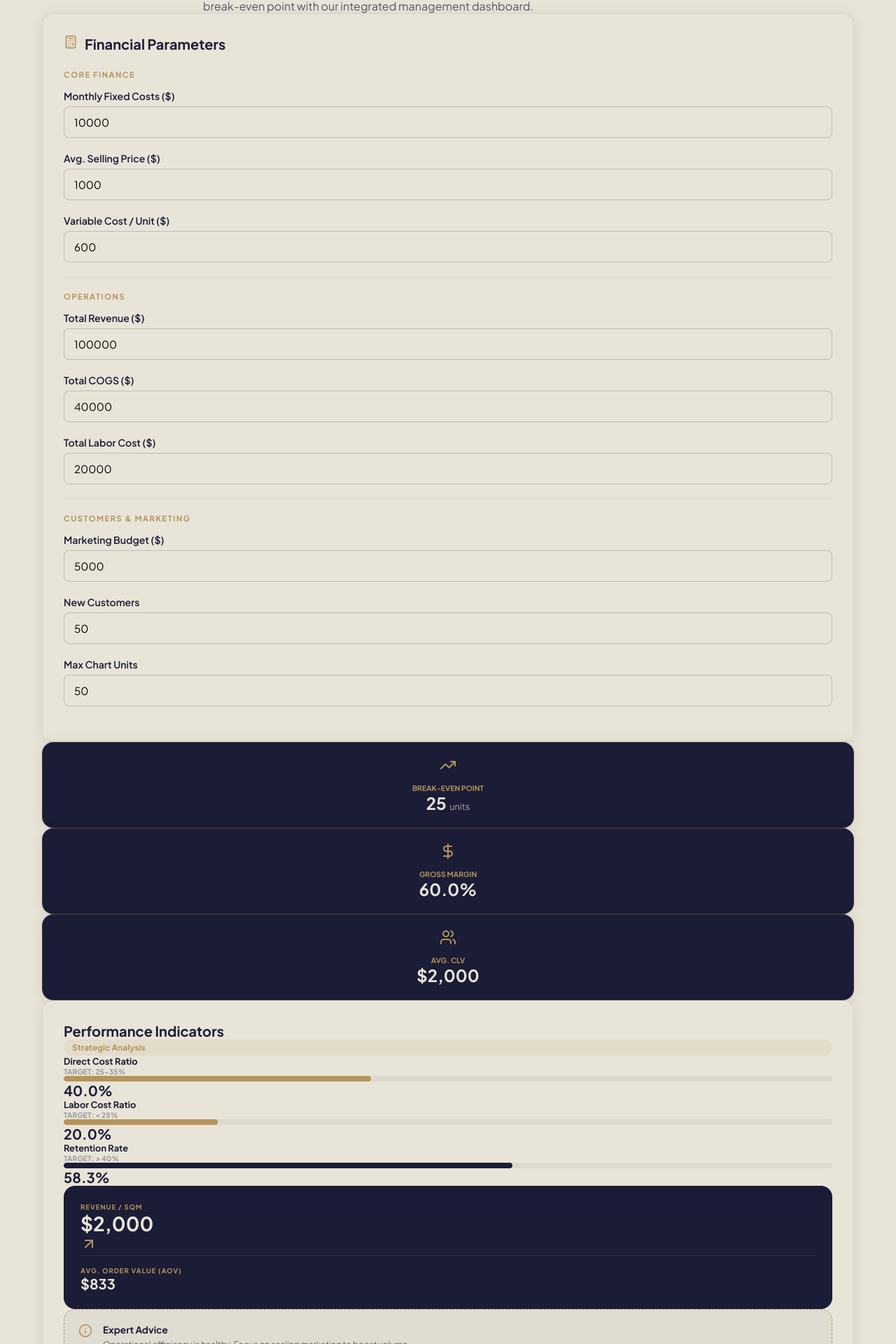
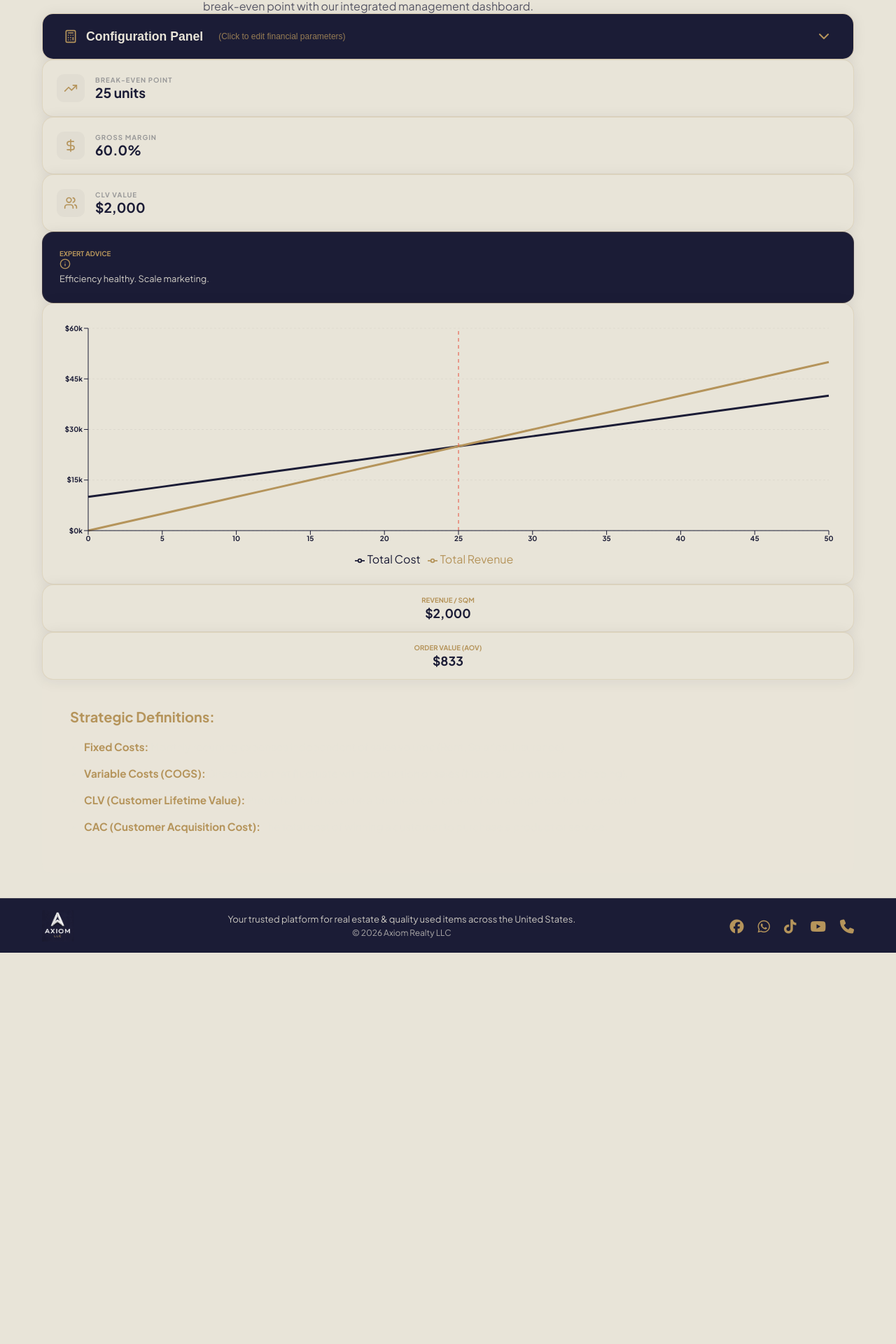
Before and after one commit to dphung88/real-estate-marketplace, a Next.js app: page /tools/break-even in a window 1280 px wide. Shown: the part 496-2416 px from the top of the page at 70% size. After the commit the page ends 1857 px from the top, so only its background shows below. Built offline with nearby package versions, Linux system fonts and the light colour scheme.

Commit message:
UI Optimization: Compact Collapsible Finance Dashboard

```diff
--- a/app/components/tools/AxiomBreakEven.js
+++ b/app/components/tools/AxiomBreakEven.js
@@ -20,298 +20,172 @@ import {
   Target,
   ArrowUpRight,
   Info,
-  Layers,
-  ShoppingBag
+  ShoppingBag,
+  ChevronDown,
+  ChevronUp
 } from 'lucide-react';
 
 const AxiomBreakEven = () => {
   // --- State for Inputs ---
-  // Basic Finance
   const [fixedCosts, setFixedCosts] = useState(10000);
   const [sellingPrice, setSellingPrice] = useState(1000);
   const [variableCost, setVariableCost] = useState(600);
-
-  // Operations
   const [totalRevenue, setTotalRevenue] = useState(100000);
   const [cogs, setCogs] = useState(40000);
   const [laborCost, setLaborCost] = useState(20000);
   const [area, setArea] = useState(50);
-
-  // Marketing & Customer
   const [marketingCost, setMarketingCost] = useState(5000);
   const [newCustomers, setNewCustomers] = useState(50);
   const [oldCustomers, setOldCustomers] = useState(70);
   const [totalOrders, setTotalOrders] = useState(120);
 
-  // Chart view state
   const [maxUnits, setMaxUnits] = useState(50);
   const [chartData, setChartData] = useState([]);
+  const [isInputExpanded, setIsInputExpanded] = useState(false);
 
   // --- Calculations ---
   const contributionMargin = sellingPrice - variableCost;
   const breakEvenUnits = contributionMargin > 0 ? Math.ceil(fixedCosts / contributionMargin) : Infinity;
-  const breakEvenRevenue = isFinite(breakEvenUnits) ? breakEvenUnits * sellingPrice : 0;
-
   const grossProfitMargin = totalRevenue > 0 ? ((totalRevenue - cogs) / totalRevenue) * 100 : 0;
-  const laborCostRatio = totalRevenue > 0 ? (laborCost / totalRevenue) * 100 : 0;
-  const directCostRatio = totalRevenue > 0 ? (cogs / totalRevenue) * 100 : 0;
-
-  const aov = totalOrders > 0 ? totalRevenue / totalOrders : 0;
-  const cac = newCustomers > 0 ? marketingCost / newCustomers : 0;
   const retentionRate = (newCustomers + oldCustomers) > 0 ? (oldCustomers / (newCustomers + oldCustomers)) * 100 : 0;
-  const clv = aov * (retentionRate > 0 ? (100 / (Math.max(1, 100 - retentionRate))) : 1);
+  const clv = totalOrders > 0 ? (totalRevenue / totalOrders) * (retentionRate > 0 ? (100 / Math.max(1, 100 - retentionRate)) : 1) : 0;
   const revenuePerSqm = area > 0 ? totalRevenue / area : 0;
 
   useEffect(() => {
-    // Generate Chart Data
     const data = [];
     const step = Math.max(1, Math.ceil(maxUnits / 10));
     const limit = Math.max(maxUnits, isFinite(breakEvenUnits) ? breakEvenUnits * 1.5 : 0);
-    const finalLimit = Math.min(limit, 5000);
-
-    for (let i = 0; i <= finalLimit; i += step) {
-      const totalFixed = fixedCosts;
-      const totalVar = i * variableCost;
-      const cost = totalFixed + totalVar;
-      const rev = i * sellingPrice;
-      data.push({
-        units: i,
-        totalCost: cost,
-        totalRevenue: rev,
-      });
+    for (let i = 0; i <= Math.min(limit, 5000); i += step) {
+      data.push({ units: i, totalCost: fixedCosts + (i * variableCost), totalRevenue: i * sellingPrice });
     }
     setChartData(data);
   }, [fixedCosts, variableCost, sellingPrice, maxUnits, breakEvenUnits]);
 
-  const formatUSD = (value) => {
-    return new Intl.NumberFormat('en-US', {
-      style: 'currency',
-      currency: 'USD',
-      maximumFractionDigits: 0
-    }).format(value);
-  };
+  const formatUSD = (v) => new Intl.NumberFormat('en-US', { style: 'currency', currency: 'USD', maximumFractionDigits: 0 }).format(v);
 
   return (
     <div className="axiom-finance-hub" style={{ fontFamily: "'Plus Jakarta Sans', sans-serif" }}>
-      <div className="grid grid-cols-1 lg:grid-cols-12 gap-8">
 
-        {/* LEFT: INPUTS (4 cols) */}
-        <div className="lg:col-span-4 space-y-6">
-          <div className="contact-form-box" style={{ padding: '30px' }}>
-            <h3 style={{ fontSize: '1.25rem', fontWeight: '700', color: '#1B1C36', marginBottom: '24px', display: 'flex', itemsCenter: 'center', gap: '10px' }}>
+      {/* 1. COLLAPSIBLE INPUT PANEL */}
+      <div className="contact-form-box mb-8" style={{ padding: '0', overflow: 'hidden', border: '1px solid rgba(181, 148, 91, 0.3)' }}>
+        <button
+          onClick={() => setIsInputExpanded(!isInputExpanded)}
+          style={{ width: '100%', padding: '20px 30px', background: '#1B1C36', border: 'none', display: 'flex', justifyContent: 'space-between', alignItems: 'center', cursor: 'pointer' }}
+        >
+          <div style={{ display: 'flex', alignItems: 'center', gap: '12px' }}>
             <Calculator size={20} color="#B5945B" />
-              Financial Parameters
-            </h3>
+            <span style={{ color: '#E8E4D8', fontWeight: '700', fontSize: '1.1rem' }}>Configuration Panel</span>
+            {!isInputExpanded && <span style={{ color: '#B5945B', fontSize: '0.75rem', marginLeft: '10px', opacity: '0.8' }}>(Click to edit financial parameters)</span>}
+          </div>
+          {isInputExpanded ? <ChevronUp color="#B5945B" /> : <ChevronDown color="#B5945B" />}
+        </button>
 
-            <div className="contact-form space-y-6">
-              {/* Basic Section */}
-              <div className="input-section">
-                <p style={{ fontSize: '0.7rem', fontWeight: '800', color: '#B5945B', textTransform: 'uppercase', letterSpacing: '1.5px', marginBottom: '15px' }}>Core Finance</p>
+        {isInputExpanded && (
+          <div style={{ padding: '30px', background: '#FFF' }} className="animate-in slide-in-from-top duration-300">
+            <div className="grid grid-cols-1 md:grid-cols-3 gap-8">
               <div className="space-y-4">
-                  <div className="form-group">
-                    <label>Monthly Fixed Costs ($)</label>
-                    <input type="number" value={fixedCosts} onChange={(e) => setFixedCosts(Number(e.target.value))} />
+                <p style={{ fontSize: '0.7rem', fontWeight: '800', color: '#B5945B', textTransform: 'uppercase', letterSpacing: '1px' }}>Core Finance</p>
+                <MiniInput label="Fixed Costs ($)" value={fixedCosts} set={setFixedCosts} />
+                <MiniInput label="Selling Price ($)" value={sellingPrice} set={setSellingPrice} />
+                <MiniInput label="Variable Cost ($)" value={variableCost} set={setVariableCost} />
               </div>
-                  <div className="form-group">
-                    <label>Avg. Selling Price ($)</label>
-                    <input type="number" value={sellingPrice} onChange={(e) => setSellingPrice(Number(e.target.value))} />
+              <div className="space-y-4">
+                <p style={{ fontSize: '0.7rem', fontWeight: '800', color: '#B5945B', textTransform: 'uppercase', letterSpacing: '1px' }}>Operations</p>
+                <MiniInput label="Total Revenue ($)" value={totalRevenue} set={setTotalRevenue} />
+                <MiniInput label="Labor Cost ($)" value={laborCost} set={setLaborCost} />
+                <MiniInput label="Area (SQM)" value={area} set={setArea} />
               </div>
-                  <div className="form-group">
-                    <label>Variable Cost / Unit ($)</label>
-                    <input type="number" value={variableCost} onChange={(e) => setVariableCost(Number(e.target.value))} />
+              <div className="space-y-4">
+                <p style={{ fontSize: '0.7rem', fontWeight: '800', color: '#B5945B', textTransform: 'uppercase', letterSpacing: '1px' }}>Marketing</p>
+                <MiniInput label="Marketing Budget ($)" value={marketingCost} set={setMarketingCost} />
+                <MiniInput label="New Customers" value={newCustomers} set={setNewCustomers} />
+                <MiniInput label="Max Chart Units" value={maxUnits} set={setMaxUnits} />
               </div>
             </div>
           </div>
+        )}
+      </div>
 
-              {/* Operations Section */}
-              <div className="input-section" style={{ borderTop: '1px solid rgba(0,0,0,0.05)', paddingTop: '20px' }}>
-                <p style={{ fontSize: '0.7rem', fontWeight: '800', color: '#B5945B', textTransform: 'uppercase', letterSpacing: '1.5px', marginBottom: '15px' }}>Operations</p>
-                <div className="space-y-4">
-                  <div className="form-group">
-                    <label>Total Revenue ($)</label>
-                    <input type="number" value={totalRevenue} onChange={(e) => setTotalRevenue(Number(e.target.value))} />
+      {/* 2. MAIN DASHBOARD (FIXED HEIGHT) */}
+      <div className="grid grid-cols-1 lg:grid-cols-12 gap-6">
+        {/* Left: Key Metrics (4 cols) */}
+        <div className="lg:col-span-4 space-y-4">
+          <CompactMetric label="Break-Even Point" value={`${breakEvenUnits.toLocaleString()} units`} icon={<TrendingUp size={20} color="#B5945B" />} />
+          <CompactMetric label="Gross Margin" value={`${grossProfitMargin.toFixed(1)}%`} icon={<DollarSign size={20} color="#B5945B" />} />
+          <CompactMetric label="CLV Value" value={formatUSD(clv)} icon={<Users size={20} color="#B5945B" />} />
+
+          <div className="contact-info-box" style={{ padding: '24px', background: '#1B1C36', color: '#E8E4D8' }}>
+            <div className="flex justify-between items-center mb-4">
+              <p style={{ fontSize: '0.6rem', textTransform: 'uppercase', color: '#B5945B', fontWeight: '800' }}>Expert Advice</p>
+              <Info size={16} color="#B5945B" />
             </div>
-                  <div className="form-group">
-                    <label>Total COGS ($)</label>
-                    <input type="number" value={cogs} onChange={(e) => setCogs(Number(e.target.value))} />
-                  </div>
-                  <div className="form-group">
-                    <label>Total Labor Cost ($)</label>
-                    <input type="number" value={laborCost} onChange={(e) => setLaborCost(Number(e.target.value))} />
-                  </div>
+            <p style={{ fontSize: '0.8rem', lineHeight: '1.5', opacity: '0.9' }}>
+              {grossProfitMargin < 40 ? "Margin low. Review pricing." : "Efficiency healthy. Scale marketing."}
+            </p>
           </div>
         </div>
 
-              {/* Customer Section */}
-              <div className="input-section" style={{ borderTop: '1px solid rgba(0,0,0,0.05)', paddingTop: '20px' }}>
-                <p style={{ fontSize: '0.7rem', fontWeight: '800', color: '#B5945B', textTransform: 'uppercase', letterSpacing: '1.5px', marginBottom: '15px' }}>Customers & Marketing</p>
-                <div className="space-y-4">
-                  <div className="form-group">
-                    <label>Marketing Budget ($)</label>
-                    <input type="number" value={marketingCost} onChange={(e) => setMarketingCost(Number(e.target.value))} />
-                  </div>
-                  <div className="form-group">
-                    <label>New Customers</label>
-                    <input type="number" value={newCustomers} onChange={(e) => setNewCustomers(Number(e.target.value))} />
-                  </div>
-                  <div className="form-group">
-                    <label>Max Chart Units</label>
-                    <input type="number" value={maxUnits} onChange={(e) => setMaxUnits(Number(e.target.value))} />
-                  </div>
-                </div>
-              </div>
-            </div>
-          </div>
-        </div>
-
-        {/* RIGHT: ANALYSIS (8 cols) */}
+        {/* Right: Chart & Efficiency (8 cols) */}
         <div className="lg:col-span-8 space-y-6">
-
-          {/* Summary Cards */}
-          <div className="grid grid-cols-1 md:grid-cols-3 gap-4">
-            <div className="contact-info-box" style={{ padding: '20px', background: '#1B1C36', textAlign: 'center' }}>
-              <TrendingUp size={24} color="#B5945B" style={{ margin: '0 auto 10px' }} />
-              <p style={{ fontSize: '0.65rem', textTransform: 'uppercase', color: '#B5945B', fontWeight: '800' }}>Break-Even Point</p>
-              <h4 style={{ fontSize: '1.5rem', color: '#E8E4D8', fontWeight: '800' }}>{isFinite(breakEvenUnits) ? breakEvenUnits.toLocaleString() : 'N/A'} <span style={{ fontSize: '0.8rem', fontWeight: '400', opacity: '0.7' }}>units</span></h4>
-            </div>
-            <div className="contact-info-box" style={{ padding: '20px', background: '#1B1C36', textAlign: 'center' }}>
-              <DollarSign size={24} color="#B5945B" style={{ margin: '0 auto 10px' }} />
-              <p style={{ fontSize: '0.65rem', textTransform: 'uppercase', color: '#B5945B', fontWeight: '800' }}>Gross Margin</p>
-              <h4 style={{ fontSize: '1.5rem', color: '#E8E4D8', fontWeight: '800' }}>{grossProfitMargin.toFixed(1)}%</h4>
-            </div>
-            <div className="contact-info-box" style={{ padding: '20px', background: '#1B1C36', textAlign: 'center' }}>
-              <Users size={24} color="#B5945B" style={{ margin: '0 auto 10px' }} />
-              <p style={{ fontSize: '0.65rem', textTransform: 'uppercase', color: '#B5945B', fontWeight: '800' }}>Avg. CLV</p>
-              <h4 style={{ fontSize: '1.5rem', color: '#E8E4D8', fontWeight: '800' }}>{formatUSD(clv)}</h4>
-            </div>
-          </div>
-
-          {/* Performance Analysis Section */}
-          <div className="contact-form-box" style={{ padding: '30px' }}>
-            <div className="flex justify-between items-center mb-8">
-              <h3 style={{ fontSize: '1.25rem', fontWeight: '700', color: '#1B1C36' }}>Performance Indicators</h3>
-              <div style={{ padding: '4px 12px', background: 'rgba(181, 148, 91, 0.1)', borderRadius: '20px', fontSize: '0.75rem', fontWeight: '700', color: '#B5945B' }}>
-                Strategic Analysis
-              </div>
-            </div>
-
-            <div className="grid grid-cols-1 md:grid-cols-2 gap-10">
-              <div className="space-y-6">
-                <EfficiencyMetric label="Direct Cost Ratio" percent={directCostRatio} target="25-35%" />
-                <EfficiencyMetric label="Labor Cost Ratio" percent={laborCostRatio} target="< 25%" />
-                <EfficiencyMetric label="Retention Rate" percent={retentionRate} target="> 40%" />
-              </div>
-
-              <div className="space-y-4">
-                <div style={{ background: '#1B1C36', padding: '24px', borderRadius: '16px', color: '#E8E4D8' }}>
-                  <div className="flex justify-between items-start mb-4">
-                    <div>
-                      <p style={{ fontSize: '0.6rem', textTransform: 'uppercase', color: '#B5945B', fontWeight: '800', letterSpacing: '1px' }}>Revenue / SQM</p>
-                      <h4 style={{ fontSize: '1.75rem', fontWeight: '800' }}>{formatUSD(revenuePerSqm)}</h4>
-                    </div>
-                    <ArrowUpRight color="#B5945B" size={24} />
-                  </div>
-                  <div style={{ borderTop: '1px solid rgba(232,229,215,0.1)', paddingTop: '15px' }}>
-                    <p style={{ fontSize: '0.6rem', textTransform: 'uppercase', color: '#B5945B', fontWeight: '800', letterSpacing: '1px' }}>Avg. Order Value (AOV)</p>
-                    <h4 style={{ fontSize: '1.25rem', fontWeight: '800' }}>{formatUSD(aov)}</h4>
-                  </div>
-                </div>
-
-                <div style={{ background: 'rgba(27, 28, 54, 0.03)', border: '1px dashed #B5945B', padding: '20px', borderRadius: '16px', display: 'flex', gap: '15px' }}>
-                  <Info color="#B5945B" size={20} style={{ flexShrink: 0 }} />
-                  <div>
-                    <p style={{ fontSize: '0.85rem', fontWeight: '700', color: '#1B1C36', marginBottom: '4px' }}>Expert Advice</p>
-                    <p style={{ fontSize: '0.75rem', color: '#666', lineHeight: '1.5' }}>
-                      {grossProfitMargin < 40 ? "Gross margin is low. Consider price adjustments or vendor negotiation." :
-                       retentionRate < 30 ? "Retention is below target. Focus on CRM and loyalty programs." :
-                       "Operational efficiency is healthy. Focus on scaling marketing to boost volume."}
-                    </p>
-                  </div>
-                </div>
-              </div>
-            </div>
-          </div>
-
-          {/* Break-even Chart */}
-          <div className="contact-form-box" style={{ padding: '30px' }}>
-            <h3 style={{ fontSize: '1.25rem', fontWeight: '700', color: '#1B1C36', marginBottom: '25px' }}>Profitability Projection</h3>
-            <div style={{ height: '320px', width: '100%' }}>
+          <div className="contact-form-box" style={{ padding: '25px' }}>
+            <div style={{ height: '350px', width: '100%' }}>
               <ResponsiveContainer width="100%" height="100%">
                 <LineChart data={chartData} margin={{ top: 10, right: 10, left: -20, bottom: 0 }}>
                   <CartesianGrid strokeDasharray="3 3" stroke="rgba(0,0,0,0.05)" vertical={false} />
-                  <XAxis dataKey="units" stroke="#1B1C36" fontSize={10} fontWeight="700" axisLine={false} tickLine={false} />
-                  <YAxis stroke="#1B1C36" fontSize={10} fontWeight="700" axisLine={false} tickLine={false} tickFormatter={(v) => `$${v/1000}k`} />
+                  <XAxis dataKey="units" stroke="#1B1C36" fontSize={10} fontWeight="700" />
+                  <YAxis stroke="#1B1C36" fontSize={10} fontWeight="700" tickFormatter={(v) => `$${v/1000}k`} />
                   <Tooltip
-                    contentStyle={{ background: '#1B1C36', border: 'none', borderRadius: '12px', padding: '12px', boxShadow: '0 10px 15px rgba(0,0,0,0.2)' }}
-                    itemStyle={{ fontSize: '12px', fontWeight: '700' }}
-                    labelStyle={{ color: '#B5945B', marginBottom: '5px', fontWeight: '800' }}
+                    contentStyle={{ background: '#1B1C36', border: 'none', borderRadius: '12px', color: '#E8E4D8' }}
                     formatter={(v) => formatUSD(v)}
                   />
-                  <Legend iconType="circle" wrapperStyle={{ paddingTop: '20px', fontSize: '12px', fontWeight: '700' }} />
-                  <Line type="monotone" dataKey="totalCost" name="Total Cost" stroke="#1B1C36" strokeWidth={4} dot={false} activeDot={{ r: 6, strokeWidth: 0 }} />
-                  <Line type="monotone" dataKey="totalRevenue" name="Total Revenue" stroke="#B5945B" strokeWidth={4} dot={false} activeDot={{ r: 6, strokeWidth: 0 }} />
-                  {isFinite(breakEvenUnits) && (
-                    <ReferenceLine x={breakEvenUnits} stroke="#E74C3C" strokeDasharray="5 5" />
-                  )}
+                  <Legend />
+                  <Line type="monotone" dataKey="totalCost" name="Total Cost" stroke="#1B1C36" strokeWidth={3} dot={false} />
+                  <Line type="monotone" dataKey="totalRevenue" name="Total Revenue" stroke="#B5945B" strokeWidth={3} dot={false} />
+                  {isFinite(breakEvenUnits) && <ReferenceLine x={breakEvenUnits} stroke="#E74C3C" strokeDasharray="5 5" />}
                 </LineChart>
               </ResponsiveContainer>
             </div>
           </div>
 
-          {/* Additional Metrics Grid */}
-          <div className="grid grid-cols-1 md:grid-cols-2 gap-4">
-            <MetricCard
-              icon={<Target size={20} color="#B5945B" />}
-              label="CAC"
-              value={formatUSD(cac)}
-              desc="Customer Acquisition Cost"
-            />
-            <MetricCard
-              icon={<ShoppingBag size={20} color="#B5945B" />}
-              label="Revenue / SQM"
-              value={formatUSD(revenuePerSqm)}
-              desc="Efficiency per area unit"
-            />
+          <div className="grid grid-cols-2 gap-4">
+            <MiniMetricCard label="Revenue / SQM" value={formatUSD(revenuePerSqm)} />
+            <MiniMetricCard label="Order Value (AOV)" value={formatUSD(totalRevenue / (totalOrders || 1))} />
           </div>
-
         </div>
       </div>
     </div>
   );
 };
 
-const EfficiencyMetric = ({ label, percent, target }) => (
-  <div className="space-y-2">
-    <div className="flex justify-between items-end">
-      <p style={{ fontSize: '0.8rem', fontWeight: '700', color: '#1B1C36' }}>{label}</p>
-      <p style={{ fontSize: '0.65rem', fontWeight: '800', color: '#999', textTransform: 'uppercase' }}>Target: {target}</p>
-    </div>
-    <div style={{ height: '8px', background: 'rgba(27, 28, 54, 0.05)', borderRadius: '4px', overflow: 'hidden' }}>
-      <div
-        style={{
-          height: '100%',
-          width: `${Math.min(100, percent)}%`,
-          background: percent > 50 ? '#1B1C36' : '#B5945B',
-          borderRadius: '4px',
-          transition: 'width 1s ease-in-out'
-        }}
+const MiniInput = ({ label, value, set }) => (
+  <div className="form-group" style={{ marginBottom: '0' }}>
+    <label style={{ fontSize: '0.75rem', marginBottom: '4px' }}>{label}</label>
+    <input
+      type="number"
+      value={value}
+      onChange={(e) => set(Number(e.target.value))}
+      style={{ padding: '8px 12px', fontSize: '0.9rem' }}
     />
-    </div>
-    <p style={{ fontSize: '1.25rem', fontWeight: '800', color: '#1B1C36' }}>{percent.toFixed(1)}%</p>
   </div>
 );
 
-const MetricCard = ({ icon, label, value, desc }) => (
-  <div className="contact-form-box" style={{ padding: '24px', display: 'flex', itemsCenter: 'center', gap: '20px' }}>
-    <div style={{ width: '48px', height: '48px', background: 'rgba(27, 28, 54, 0.03)', borderRadius: '12px', display: 'flex', alignItems: 'center', justifyContent: 'center' }}>
+const CompactMetric = ({ label, value, icon }) => (
+  <div className="contact-form-box" style={{ padding: '20px', display: 'flex', alignItems: 'center', gap: '15px' }}>
+    <div style={{ width: '40px', height: '40px', background: 'rgba(27, 28, 54, 0.03)', borderRadius: '10px', display: 'flex', alignItems: 'center', justifyContent: 'center' }}>
       {icon}
     </div>
     <div>
-      <p style={{ fontSize: '0.65rem', textTransform: 'uppercase', color: '#999', fontWeight: '800', letterSpacing: '1px', marginBottom: '2px' }}>{label}</p>
-      <h4 style={{ fontSize: '1.25rem', fontWeight: '800', color: '#1B1C36' }}>{value}</h4>
-      <p style={{ fontSize: '0.7rem', color: '#666' }}>{desc}</p>
+      <p style={{ fontSize: '0.6rem', textTransform: 'uppercase', color: '#999', fontWeight: '800', letterSpacing: '1px' }}>{label}</p>
+      <h4 style={{ fontSize: '1.2rem', fontWeight: '800', color: '#1B1C36' }}>{value}</h4>
     </div>
   </div>
 );
 
+const MiniMetricCard = ({ label, value }) => (
+  <div className="contact-form-box" style={{ padding: '15px 20px', textAlign: 'center' }}>
+    <p style={{ fontSize: '0.6rem', textTransform: 'uppercase', color: '#B5945B', fontWeight: '800', marginBottom: '2px' }}>{label}</p>
+    <h4 style={{ fontSize: '1.1rem', fontWeight: '800', color: '#1B1C36' }}>{value}</h4>
+  </div>
+);
+
 export default AxiomBreakEven;
```
Lines whose indentation alone changed are shown as unchanged.
